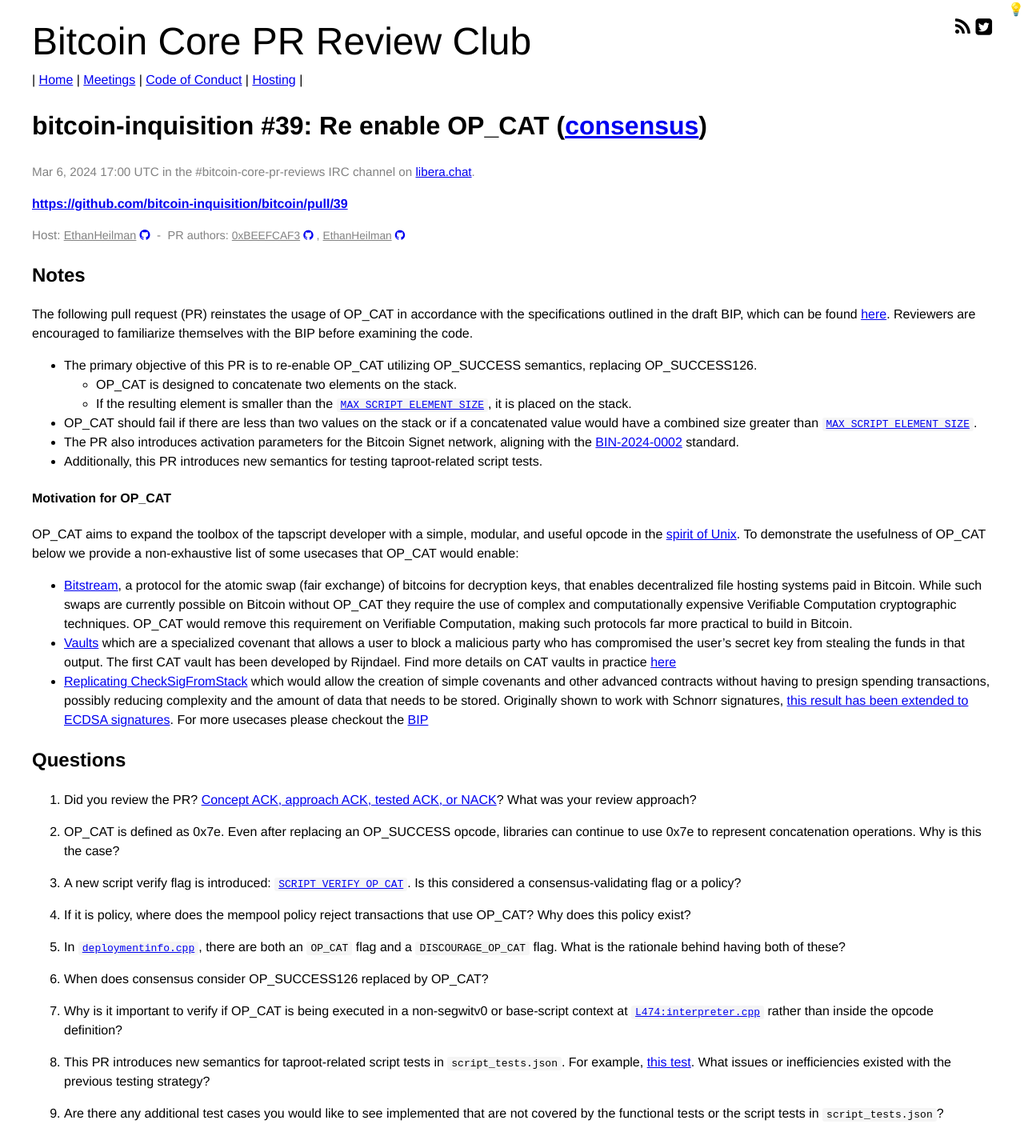
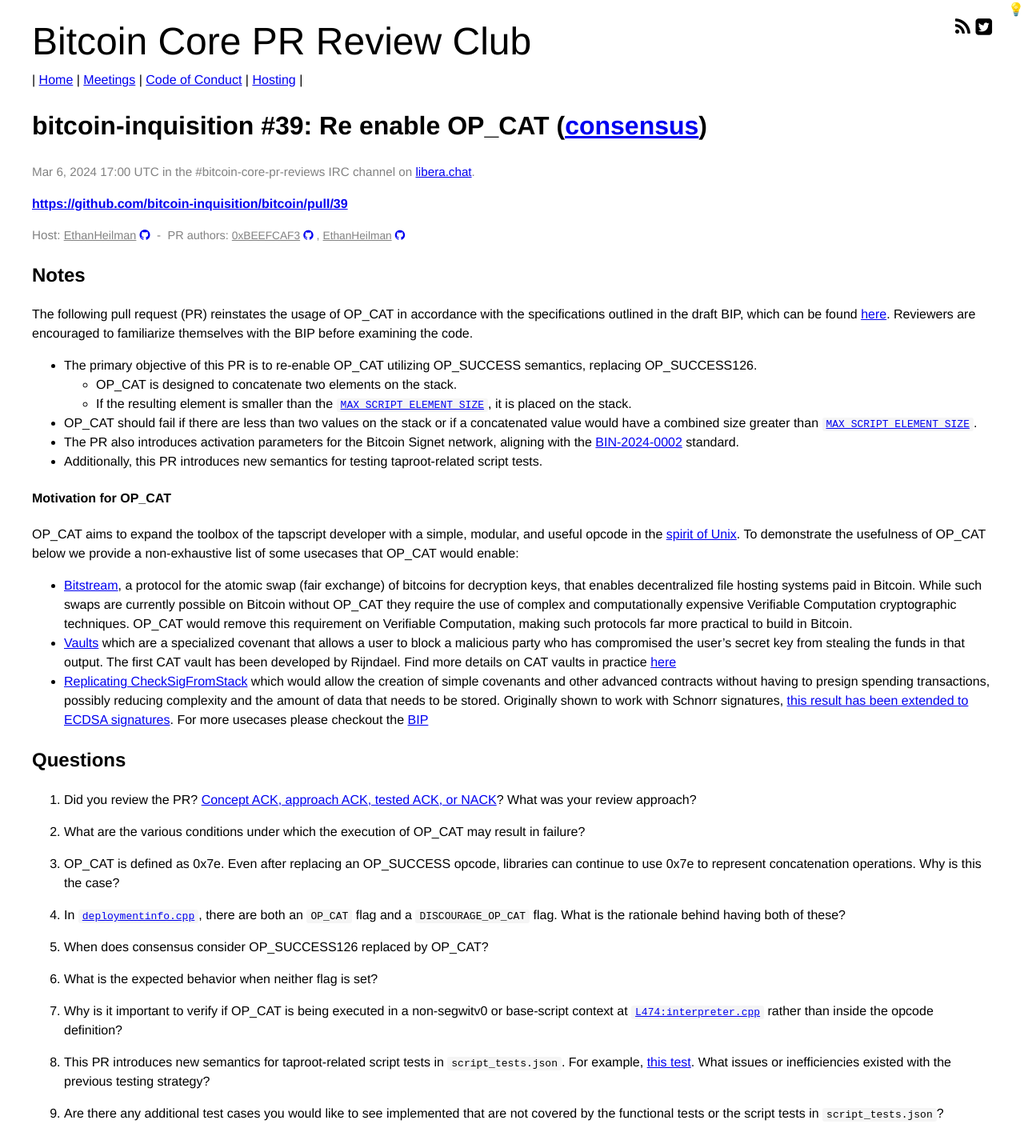
Before and after one commit to bitcoin-core-review-club/website, a Jekyll site: the page built from _posts/2024-03-06-bitcoin-inquisition-#39.md, in a window 1280 px wide. Shown: the whole page at 80% size. Built offline with Jekyll 4.4.1, drawn with Linux system fonts in a browser that asks for light colours.

Commit message:
updates to n39

```diff
--- a/_posts/2024-03-06-bitcoin-inquisition-#39.md
+++ b/_posts/2024-03-06-bitcoin-inquisition-#39.md
@@ -35,15 +35,15 @@
 
 1. Did you review the PR? [Concept ACK, approach ACK, tested ACK, or NACK](https://github.com/bitcoin/bitcoin/blob/master/CONTRIBUTING.md#peer-review)? What was your review approach?
 
+1. What are the various conditions under which the execution of OP_CAT may result in failure?
+
 1. OP_CAT is defined as 0x7e. Even after replacing an OP_SUCCESS opcode, libraries can continue to use 0x7e to represent concatenation operations. Why is this the case?
-
-1. A new script verify flag is introduced: [`SCRIPT_VERIFY_OP_CAT`](https://github.com/0xBEEFCAF3/bitcoin/blob/armin/re-enable-op-cat/src/script/interpreter.h#L162). Is this considered a consensus-validating flag or a policy?
-
-1. If it is policy, where does the mempool policy reject transactions that use OP_CAT? Why does this policy exist?
 
 1. In [`deploymentinfo.cpp`](https://github.com/0xBEEFCAF3/bitcoin/blob/armin/re-enable-op-cat/src/deploymentinfo.cpp#L96), there are both an `OP_CAT` flag and a `DISCOURAGE_OP_CAT` flag. What is the rationale behind having both of these?
 
 1. When does consensus consider OP_SUCCESS126 replaced by OP_CAT?
+
+1. What is the expected behavior when neither flag is set?
 
 1. Why is it important to verify if OP_CAT is being executed in a non-segwitv0 or base-script context at [`L474:interpreter.cpp`](https://github.com/0xBEEFCAF3/bitcoin/blob/armin/re-enable-op-cat/src/script/interpreter.cpp#L475) rather than inside the opcode definition?
 
```
